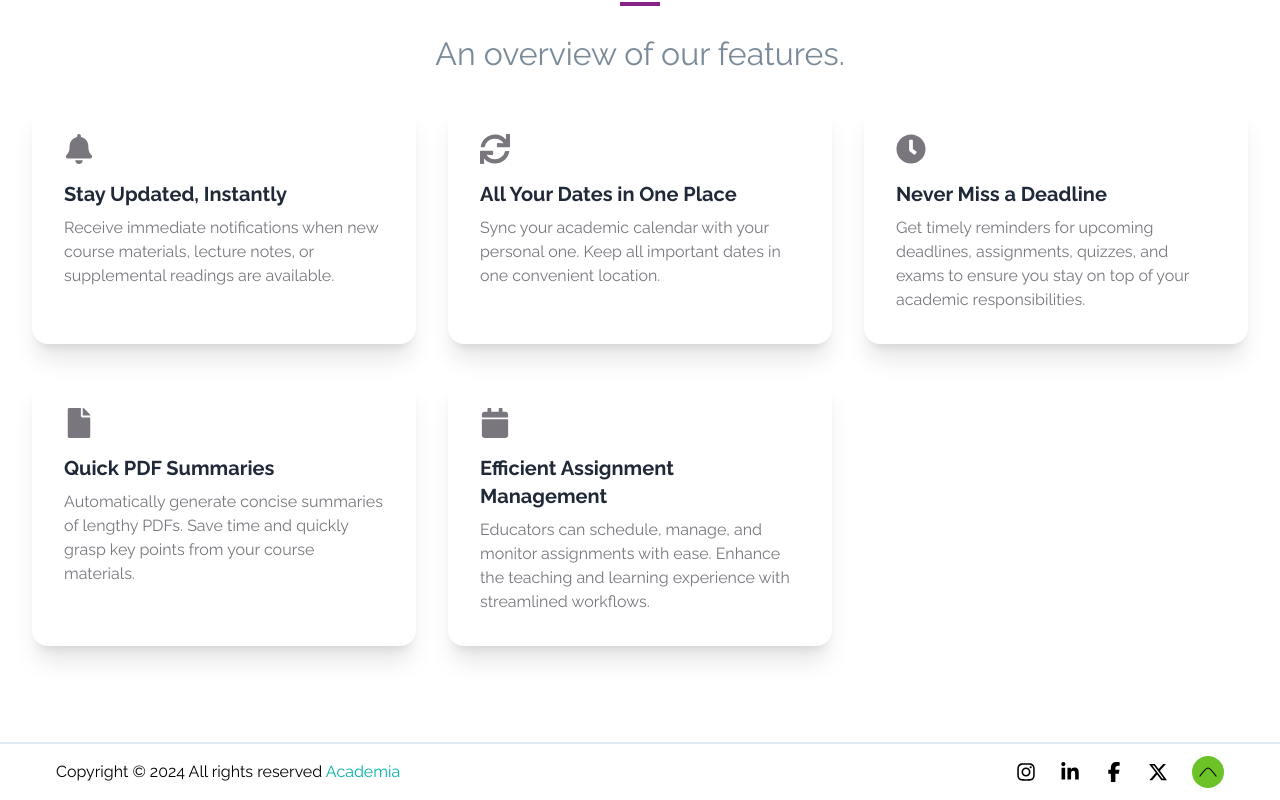
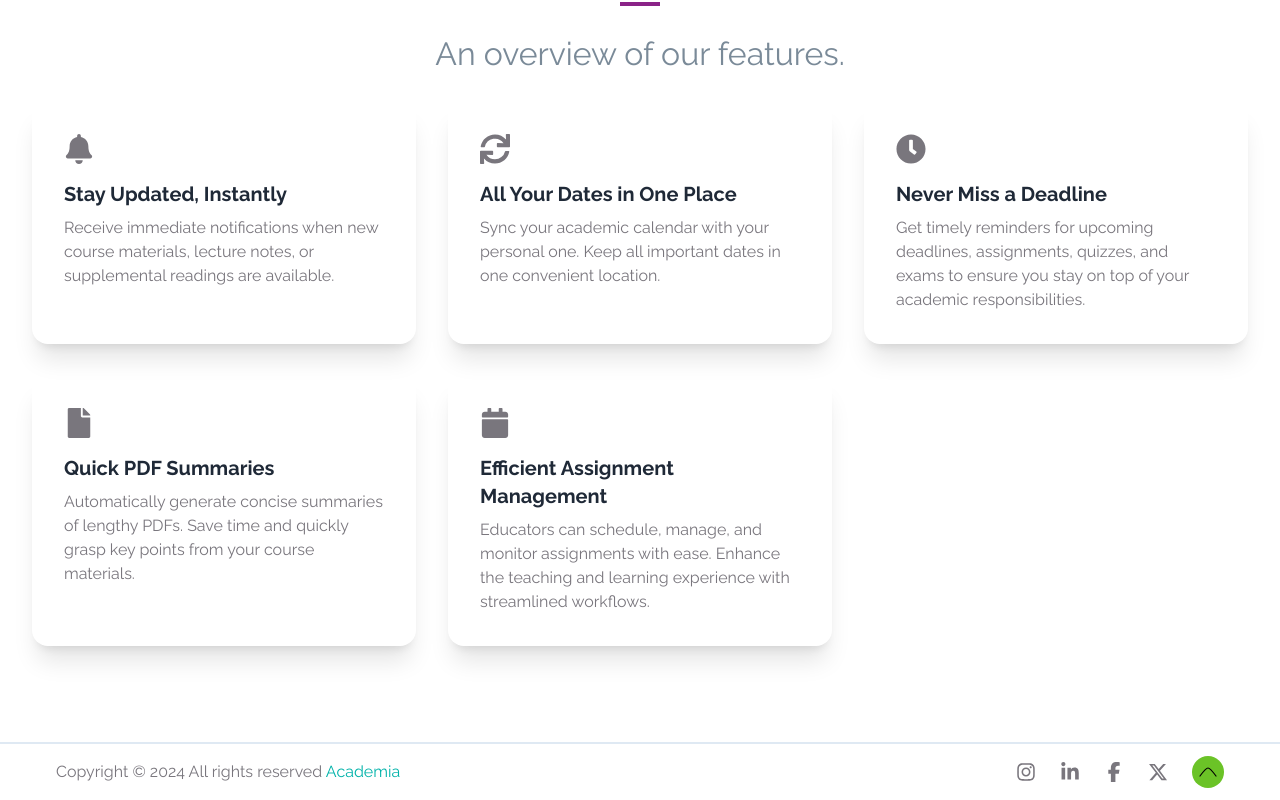
Before and after one commit to Bridgetamana/Academia-LMS, a Next.js app: page / in a window 1280 px wide. Shown: the part 743-1543 px from the top of the page. Built offline with nearby package versions, Linux system fonts and the light colour scheme.

Commit message:
changed text colors in footer

```diff
--- a/app/components/common/Footer.jsx
+++ b/app/components/common/Footer.jsx
@@ -23,7 +23,7 @@ const Footer = () => {
   return (
     <section>
       {/* copyright */}
-      <footer className=" text-black px-6 py-3">
+      <footer className=" text-[#79767D] px-6 py-3">
         {/* lg:h-[80px] */}
         <div className="mx-auto max-w-screen-xl px-4 sm:px-6 lg:px-8 space-y-5 lg:space-y-0 lg:flex gap-4 lg:gap-8 justify-between items-center">
           <p className="py- text-center lg:text-start">
```
